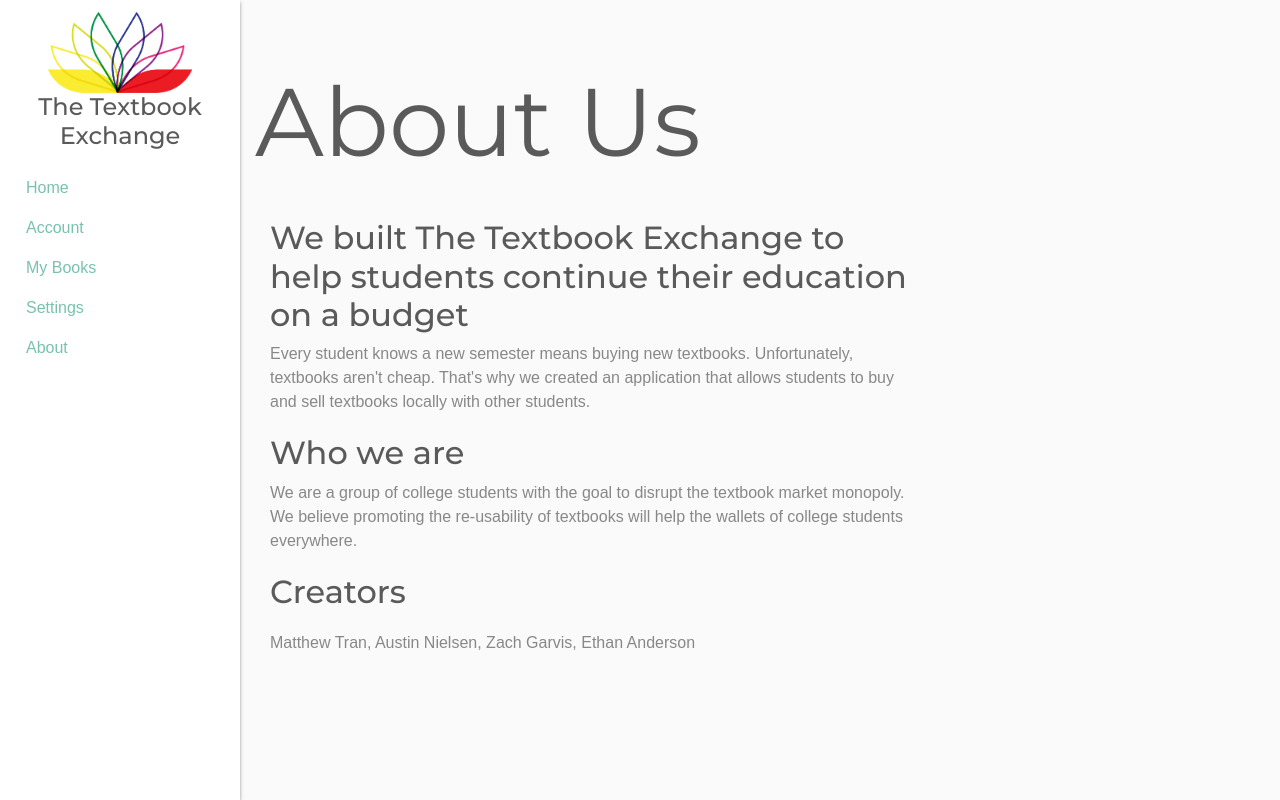
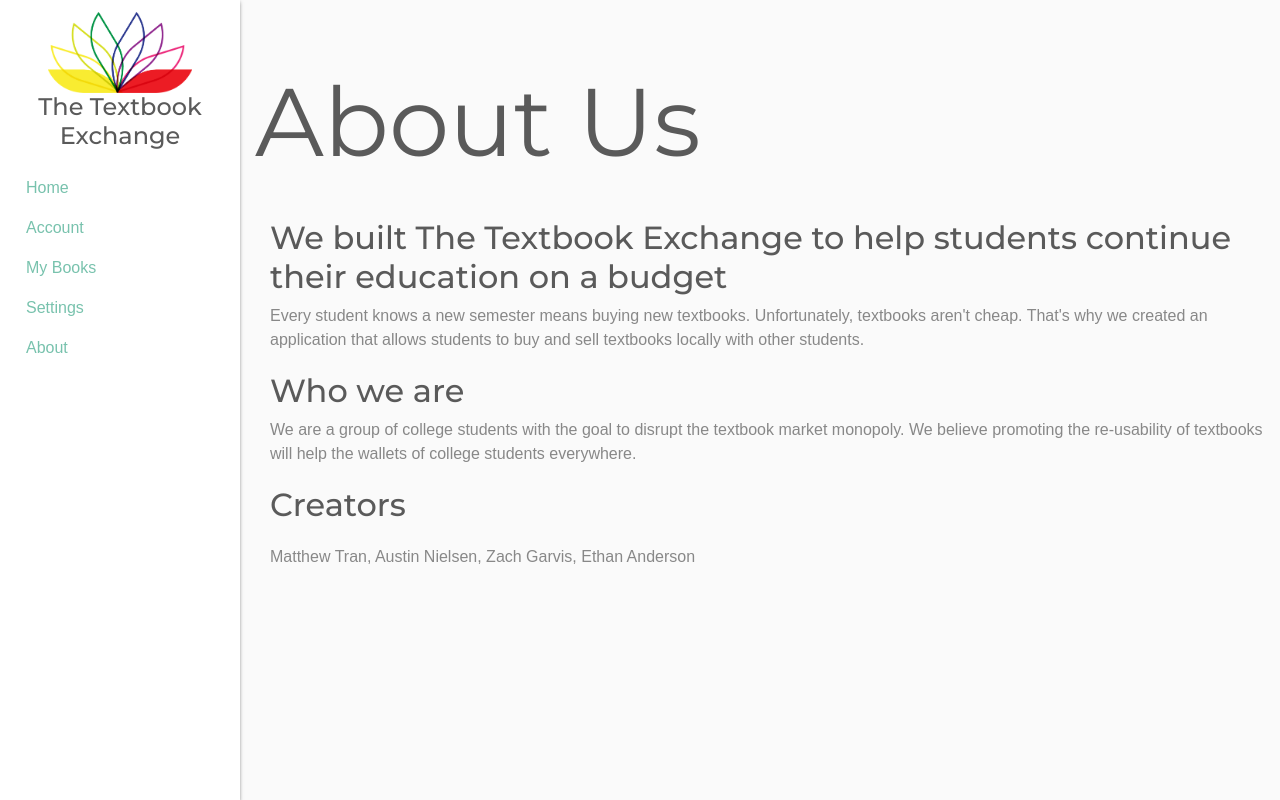
Before and after one commit to buffginger/Bobby-Tables, a React (Create React App) app in the folder thetextbookexchange-front/: page /about in a window 1280 px wide. Built offline with nearby package versions, Linux system fonts and the light colour scheme.

Commit message:
T1: Easter Egg.

```diff
--- a/thetextbookexchange-front/src/Components/NotFound/notfound.js
+++ b/thetextbookexchange-front/src/Components/NotFound/notfound.js
@@ -1,4 +1,5 @@
 import React from 'react'
+import Tumbeast from '../../Assets/Images/404.png';
 
 // Homepage component/module.
 class NotFound extends React.Component {
@@ -13,7 +14,8 @@ class NotFound extends React.Component {
                     <div className="jumbotron jumbotron-fluid">
                         <div className="container">
                             <h1 className="display-1">404 Not Found</h1>
-                            <p className="lead">Uh Oh! Looks like we couldn't find a page at that URL.</p>
+                            <img className="img-fluid" style={{"max-height" : "480px"}} src={Tumbeast} alt="404 Tumbeast"/>
+                            <p className="lead">Uh Oh! Looks like we couldn't find a page at that URL...</p>
                             <button onClick={this.context.router.history.goBack} type="button"
                                     className="btn btn-outline-primary btn-lg">Go Back<br/><i
                                 className="material-icons">arrow_back</i></button>
--- a/thetextbookexchange-front/src/Styles/App.css
+++ b/thetextbookexchange-front/src/Styles/App.css
@@ -11,7 +11,7 @@ body {
 }
 
 .aboutcontainer {
-	width: 640px;
+	width: auto;
 	margin-left: 30px;
-	margin-top:40px;
+	margin-top: 40px;
 }
```
Also changed, not shown: thetextbookexchange-front/src/Assets/Images/404.png (added).
